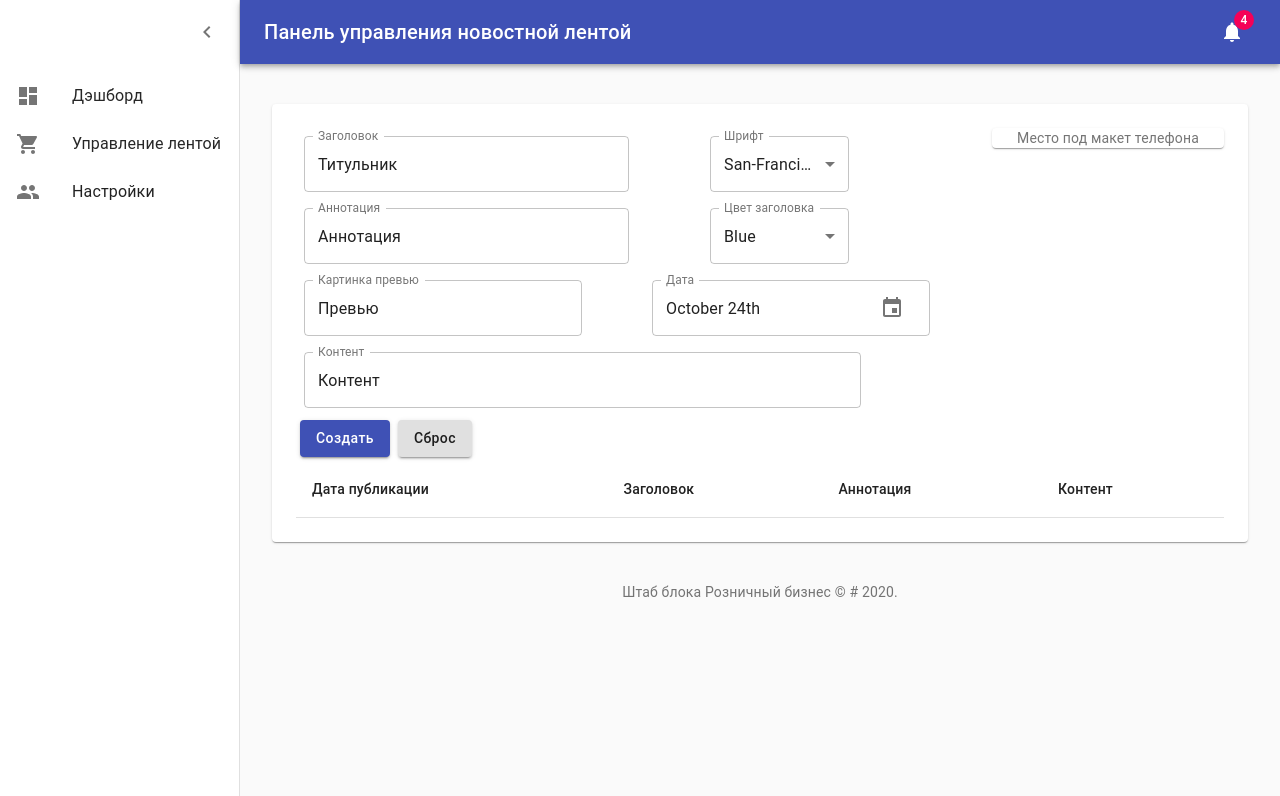
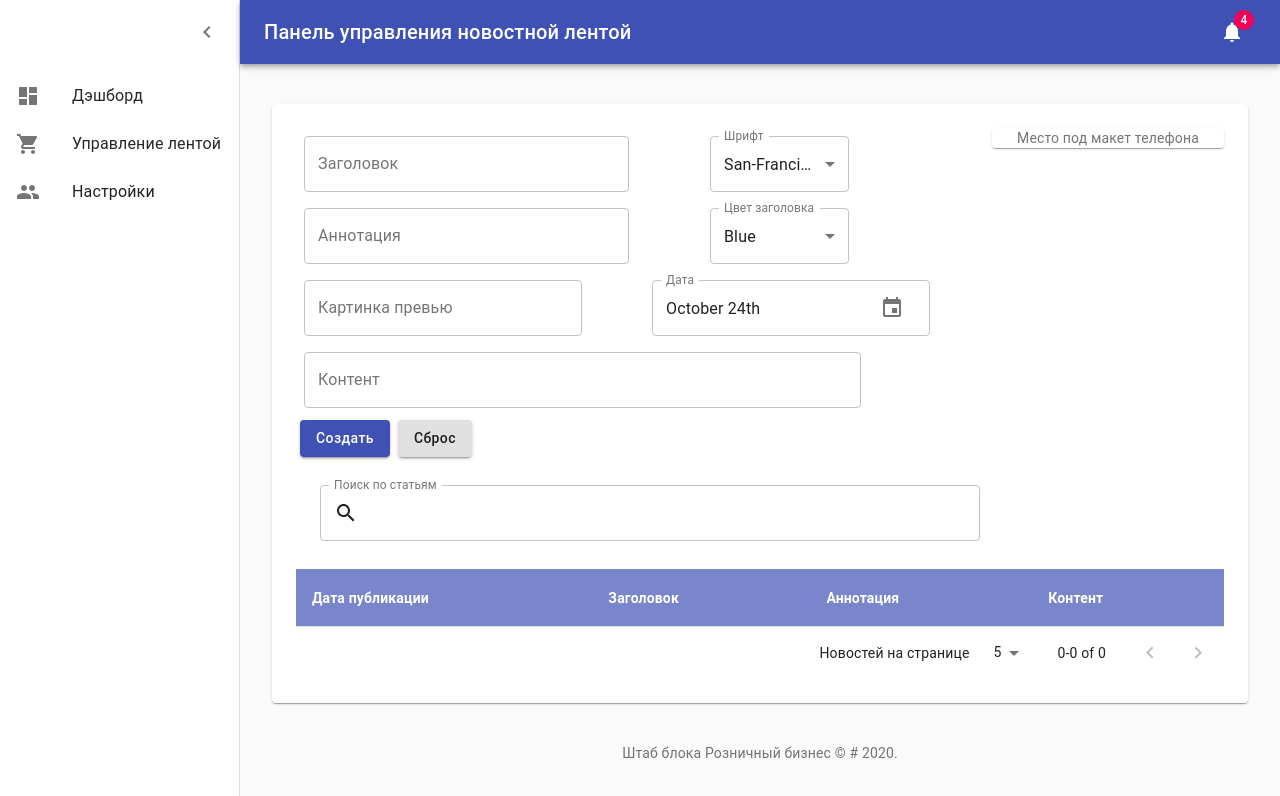
Before and after one commit to Faberge/digest-admin-panel, a React (Create React App) app: page /#/NewsList in a window 1280 px wide. Shown: the top 796 px of the page. Built offline with nearby package versions, Linux system fonts and the light colour scheme.

Commit message:
Добавлена таблица для вывода новостей, пагинация, сортировка и поиск

```diff
--- a/src/components/NewsForm.js
+++ b/src/components/NewsForm.js
@@ -16,11 +16,11 @@ const useStyles = makeStyles((theme) => ({
 
 const initialFieldValues = {
   id: 0,
-  title: "Титульник",
-  title_annotation: "Аннотация",
-  image_preview: "Превью",
+  title: "",
+  title_annotation: "",
+  image_preview: "",
   hashtag_list: "",
-  content: "Контент",
+  content: "",
   title_color: "Blue",
   font: "San-Francisco",
   published: true,
@@ -84,6 +84,7 @@ export default function NewsForm() {
         <Grid container item xs={9}>
           <Grid item xs={7}>
             <Controls.Input
+              variant="outlined"
               label="Заголовок"
               name="title"
               value={values.title}
--- a/src/components/NewsList.js
+++ b/src/components/NewsList.js
@@ -4,13 +4,24 @@ import Paper from "@material-ui/core/Paper";
 import { makeStyles } from "@material-ui/core/styles";
 import NewsForm from "./NewsForm";
 import useTable from "./UseTable";
-import { TableBody, TableRow, TableCell } from "@material-ui/core";
+import {
+  TableBody,
+  TableRow,
+  TableCell,
+  Toolbar,
+  InputAdornment,
+} from "@material-ui/core";
 import * as inputService from "../services/inputService";
+import Controls from "./controls/Controls";
+import { Search } from "@material-ui/icons";
 
 const useStyles = makeStyles((theme) => ({
   pageContent: {
     margin: theme.spacing(1),
     padding: theme.spacing(3),
+  },
+  searchInput: {
+    width: "75%",
   },
 }));
 
@@ -25,16 +36,56 @@ function NewsList() {
   const classes = useStyles();
 
   const [records, setRecords] = useState(inputService.getAllNews());
+  const [filterFunc, setFilterFunc] = useState({
+    fn: (items) => {
+      return items;
+    },
+  });
 
-  const { TblContainer, TblHeader } = useTable(records, headCells);
+  const {
+    TblContainer,
+    TblHeader,
+    TblPagination,
+    recordsAfterPagingAndSorting,
+  } = useTable(records, headCells, filterFunc);
+
+  const handleSearch = (e) => {
+    let target = e.target;
+    setFilterFunc({
+      fn: (items) => {
+        if (target.value === "") {
+          return items;
+        } else {
+          return items.filter((x) =>
+            x.title.toLowerCase().includes(target.value)
+          );
+        }
+      },
+    });
+  };
 
   return (
     <Paper className={classes.pageContent}>
-      <NewsForm />
+      <NewsForm /> {/*Надо убрать в модальное окно */}
+      <br />
+      <Toolbar>
+        <Controls.Input
+          label="Поиск по статьям"
+          className={classes.searchInput}
+          InputProps={{
+            startAdornment: (
+              <InputAdornment position="start">
+                <Search />
+              </InputAdornment>
+            ),
+          }}
+          onChange={handleSearch}
+        />
+      </Toolbar>
       <TblContainer>
         <TblHeader />
         <TableBody>
-          {records.map((item) => (
+          {recordsAfterPagingAndSorting().map((item) => (
             <TableRow key={item.id}>
               <TableCell>{item.created_dt}</TableCell>
               <TableCell>{item.title}</TableCell>
@@ -44,6 +95,7 @@ function NewsList() {
           ))}
         </TableBody>
       </TblContainer>
+      <TblPagination />
     </Paper>
   );
 }
--- a/src/components/UseTable.js
+++ b/src/components/UseTable.js
@@ -1,22 +1,145 @@
-import React from "react";
-import { Table, TableHead, TableRow, TableCell } from "@material-ui/core";
+import React, { useState } from "react";
+import {
+  Table,
+  TableHead,
+  TableRow,
+  TableCell,
+  makeStyles,
+  TablePagination,
+  TableSortLabel,
+} from "@material-ui/core";
 
-function UseTable(records, headCells) {
-  const TblContainer = (props) => <Table>{props.children}</Table>;
+const useStyles = makeStyles((theme) => ({
+  table: {
+    marginTop: theme.spacing(3),
+    "& thead th": {
+      fontWeight: "600",
+      color: "#fff",
+      backgroundColor: theme.palette.primary.light,
+    },
+    "& tbody td": {
+      fontWeight: "300",
+    },
+    "& tbody tr:hover": {
+      backgroundColor: "#fffbf2",
+      cursor: "pointer",
+    },
+  },
+}));
 
+function UseTable(records, headCells, filterFunc) {
+  const classes = useStyles();
+
+  const pages = [5, 10, 25];
+  const [page, setPage] = useState(0);
+  const [rowsPerPage, setRowsPerPage] = useState(pages[page]);
+
+  //Добавляем сортировку
+  const [order, setOrder] = useState();
+  const [orderBy, setOrderBy] = useState();
+
+  const TblContainer = (props) => (
+    <Table className={classes.table}>{props.children}</Table>
+  );
+
+  //Заголовок таблицы
   const TblHeader = (props) => {
+    const handleSortRequest = (cellId) => {
+      const isAsc = orderBy === cellId && order === "asc"; //Порядок сортировки
+      setOrder(isAsc ? "desc" : "asc");
+      setOrderBy(cellId);
+    };
     return (
       <TableHead>
         <TableRow>
           {headCells.map((headCell) => (
-            <TableCell key={headCell.id}>{headCell.label}</TableCell>
+            <TableCell
+              key={headCell.id}
+              sortDirection={orderBy === headCell.id ? order : false}
+            >
+              {headCell.disableSorting ? (
+                headCell.label
+              ) : (
+                <TableSortLabel
+                  active={orderBy === headCell.id}
+                  direction={orderBy === headCell.id ? order : "asc"}
+                  onClick={() => {
+                    handleSortRequest(headCell.id);
+                  }}
+                >
+                  {headCell.label}
+                </TableSortLabel>
+              )}
+            </TableCell>
           ))}
         </TableRow>
       </TableHead>
     );
   };
 
-  return { TblContainer, TblHeader };
+  //Пагинация новостей в таблице
+  const handleChangePage = (event, newPage) => {
+    setPage(newPage);
+  };
+
+  const handleChangeRowsPerPage = (event) => {
+    setRowsPerPage(parseInt(event.target.value, 10));
+    setPage(0);
+  };
+
+  const TblPagination = () => (
+    <TablePagination
+      component="div"
+      labelRowsPerPage="Новостей на странице"
+      page={page}
+      rowsPerPageOptions={pages}
+      rowsPerPage={rowsPerPage}
+      count={records.length}
+      onChangePage={handleChangePage}
+      onChangeRowsPerPage={handleChangeRowsPerPage}
+    />
+  );
+  //Сортировка из интернета
+  function stableSort(array, comparator) {
+    const stabilizedThis = array.map((el, index) => [el, index]);
+    stabilizedThis.sort((a, b) => {
+      const order = comparator(a[0], b[0]);
+      if (order !== 0) return order;
+      return a[1] - b[1];
+    });
+    return stabilizedThis.map((el) => el[0]);
+  }
+
+  function getComparator(order, orderBy) {
+    return order === "desc"
+      ? (a, b) => descendingComparator(a, b, orderBy)
+      : (a, b) => -descendingComparator(a, b, orderBy);
+  }
+
+  function descendingComparator(a, b, orderBy) {
+    if (b[orderBy] < a[orderBy]) {
+      return -1;
+    }
+    if (b[orderBy] > a[orderBy]) {
+      return 1;
+    }
+    return 0;
+  }
+
+  //Вывод строк после настройки пагинации
+  const recordsAfterPagingAndSorting = () => {
+    return stableSort(
+      filterFunc.fn(records),
+      getComparator(order, orderBy)
+    ).slice(page * rowsPerPage, (page + 1) * rowsPerPage);
+  };
+
+  return {
+    TblContainer,
+    TblHeader,
+    TblPagination,
+    recordsAfterPagingAndSorting,
+  };
 }
 
 export default UseTable;
--- a/src/components/controls/Input.js
+++ b/src/components/controls/Input.js
@@ -2,7 +2,7 @@ import React from "react";
 import { TextField } from "@material-ui/core";
 
 function Input(props) {
-  const { name, label, value, error = null, onChange } = props;
+  const { name, label, value, error = null, onChange, ...other } = props;
   return (
     <TextField
       variant="outlined"
@@ -11,6 +11,7 @@ function Input(props) {
       name={name}
       value={value}
       onChange={onChange}
+      {...other}
       {...(error && { error: true, helperText: error })}
     />
   );
```
